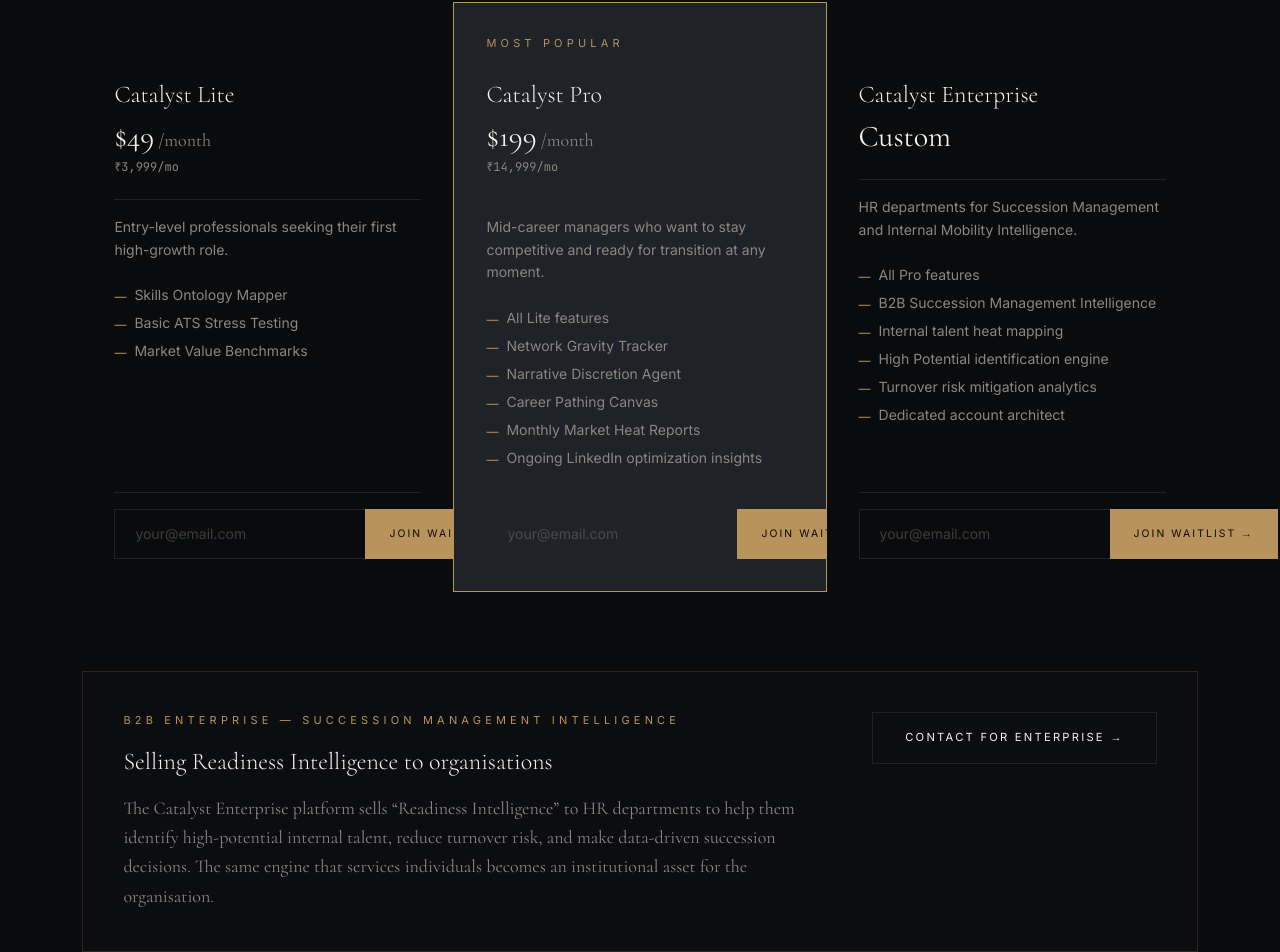
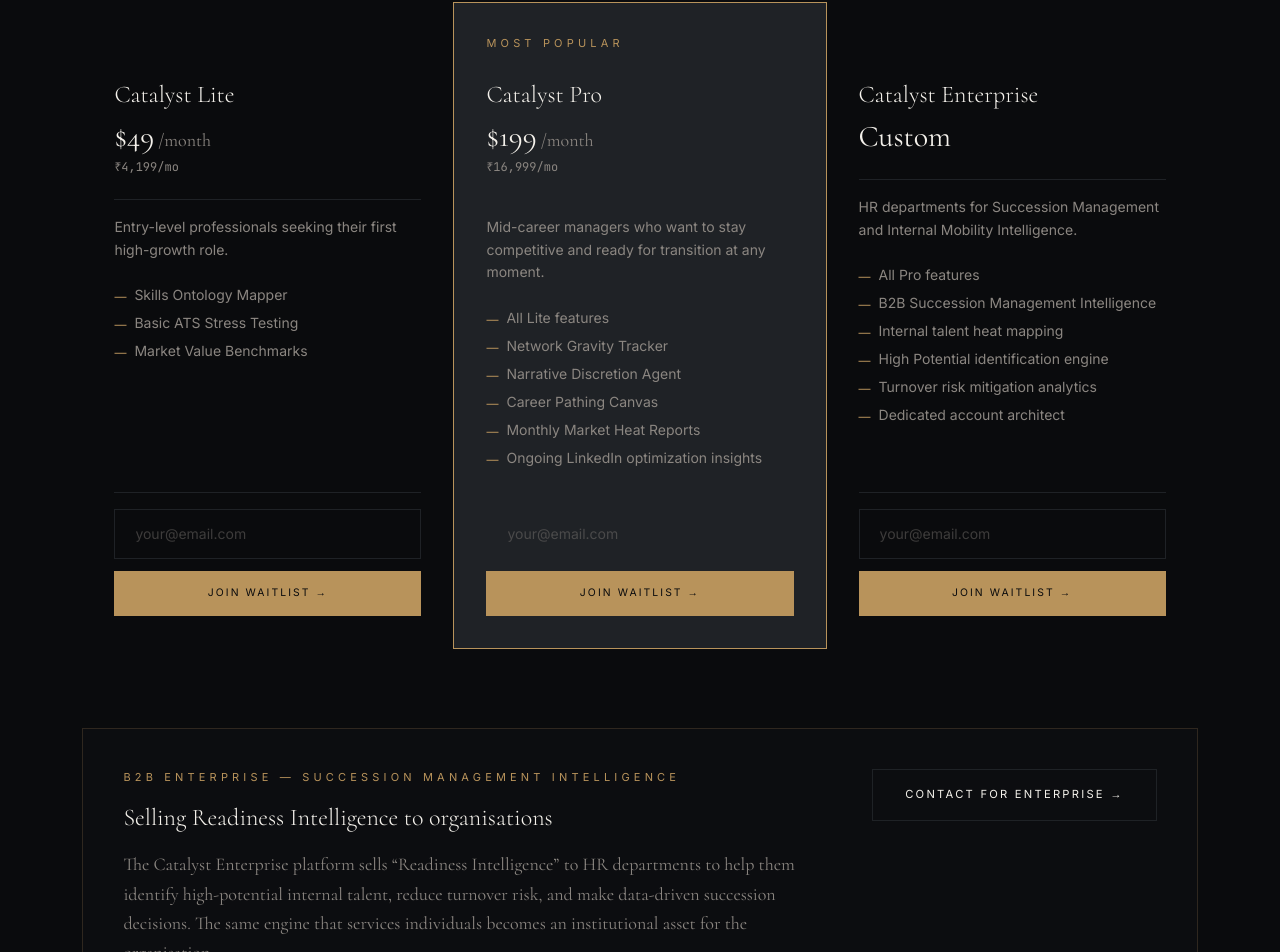
Before and after one commit to ashucfx/catalyst-ripplenexus, a Next.js app: page /platform in a window 1280 px wide. Shown: the part 2434-3386 px from the top of the page. Built offline with nearby package versions, Linux system fonts and the light colour scheme; no server answers.

Commit message:
fix(ux): stack waitlist form elements and correct USD to INR conversion logic

```diff
--- a/src/app/platform/page.tsx
+++ b/src/app/platform/page.tsx
@@ -49,7 +49,7 @@
     name: 'Catalyst Lite',
     price: '$49',
     priceMonthly: '/month',
-    priceINR: '₹3,999/mo',
+    priceINR: '₹4,199/mo',
     target: 'Entry-level professionals seeking their first high-growth role.',
     modules: ['Skills Ontology Mapper', 'Basic ATS Stress Testing', 'Market Value Benchmarks'],
     cta: 'Join Lite Waitlist',
@@ -59,7 +59,7 @@
     name: 'Catalyst Pro',
     price: '$199',
     priceMonthly: '/month',
-    priceINR: '₹14,999/mo',
+    priceINR: '₹16,999/mo',
     target: 'Mid-career managers who want to stay competitive and ready for transition at any moment.',
     modules: ['All Lite features', 'Network Gravity Tracker', 'Narrative Discretion Agent', 'Career Pathing Canvas', 'Monthly Market Heat Reports', 'Ongoing LinkedIn optimization insights'],
     cta: 'Join Pro Waitlist',
--- a/src/components/ui/PlatformWaitlist.tsx
+++ b/src/components/ui/PlatformWaitlist.tsx
@@ -46,7 +46,7 @@
   }
 
   return (
-    <form onSubmit={handleSubmit} className="flex flex-col sm:flex-row gap-0" noValidate>
+    <form onSubmit={handleSubmit} className="flex flex-col gap-3" noValidate>
       {/* honeypot */}
       <input
         type="text"
@@ -64,21 +64,20 @@
         placeholder="your@email.com"
         autoComplete="email"
         disabled={loading}
-        className="flex-1 bg-transparent border border-graphite px-5 py-3.5 font-sans text-bone text-sm
-                   focus:outline-none focus:border-signal-gold/60 placeholder:text-muted/40
-                   sm:border-r-0 disabled:opacity-50"
+        className="w-full bg-transparent border border-graphite px-5 py-3.5 font-sans text-bone text-sm
+                   focus:outline-none focus:border-signal-gold/60 placeholder:text-muted/40 disabled:opacity-50"
       />
       <button
         type="submit"
         disabled={loading}
-        className="bg-signal-gold text-obsidian px-6 py-3.5 font-sans text-[0.65rem] tracking-[0.2em]
+        className="w-full bg-signal-gold text-obsidian px-6 py-3.5 font-sans text-[0.65rem] tracking-[0.2em]
                    uppercase hover:bg-bone transition-colors duration-200 whitespace-nowrap
-                   cursor-pointer disabled:opacity-60 disabled:cursor-not-allowed"
+                   cursor-pointer disabled:opacity-60 disabled:cursor-not-allowed text-center"
       >
         {loading ? 'Joining…' : 'Join Waitlist →'}
       </button>
       {error && (
-        <p className="font-sans text-signal-gold text-xs mt-2 sm:col-span-2">{error}</p>
+        <p className="font-sans text-signal-gold text-xs mt-1">{error}</p>
       )}
     </form>
   )
--- a/src/lib/constants/pricing.ts
+++ b/src/lib/constants/pricing.ts
@@ -1,7 +1,7 @@
 export const PRICING = {
   audit: {
     usd: 49900, // Cents ($499.00)
-    inr: 1499900, // Paise (₹14,999.00) - Unified standard for Indian market
+    inr: 4199900, // Paise (₹41,999.00) - Matched to USD equivalent
   },
 } as const;
 
```
